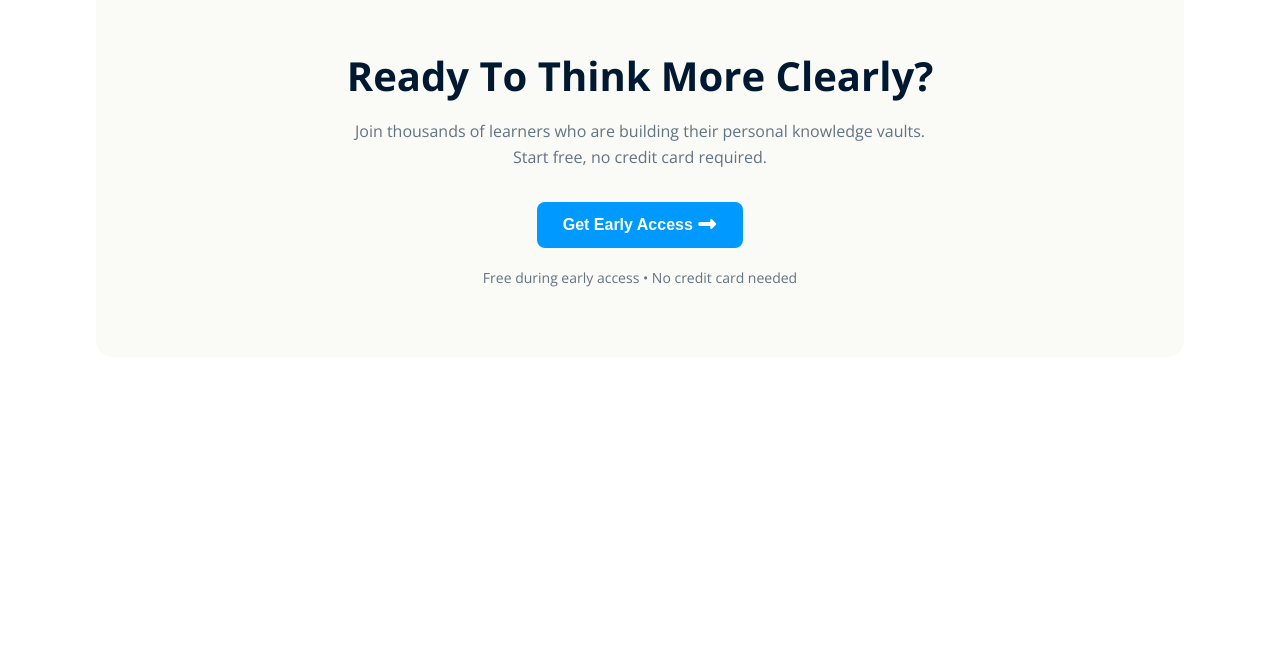
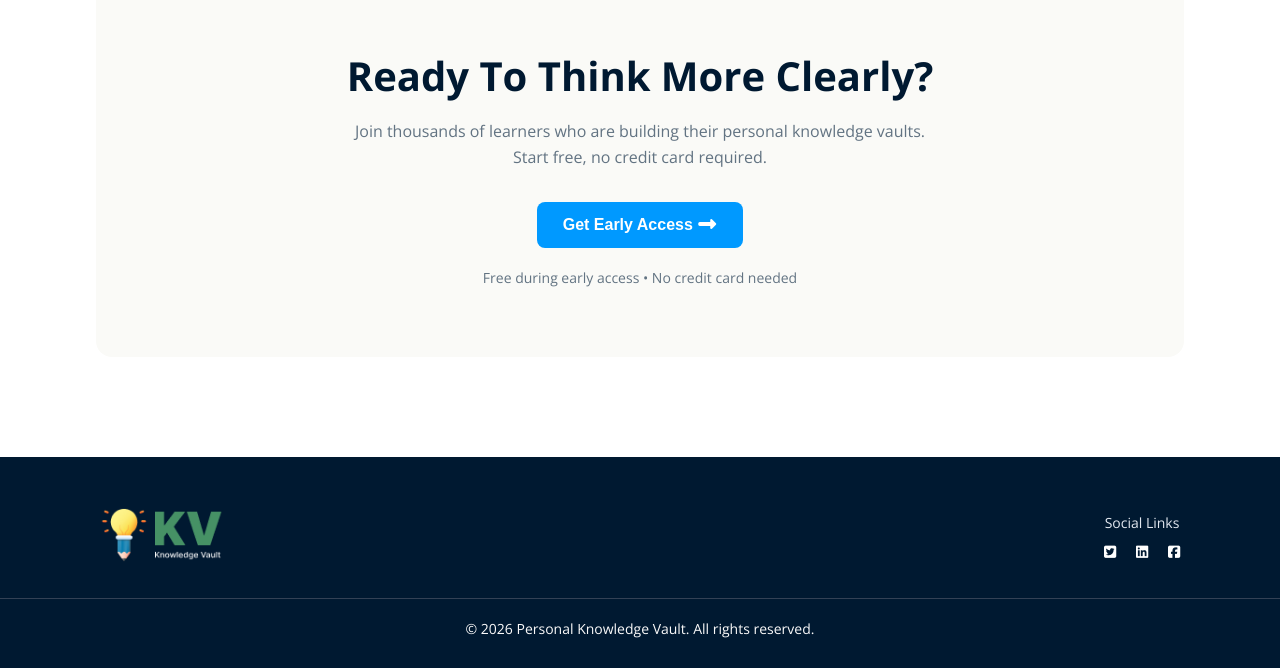
Before and after one commit to sagorhasan17/ph-dev-assign-1, a plain HTML site: page index.html in a window 1280 px wide. Shown: the part 2109-2777 px from the top of the page. Before the commit the page ends 2566 px from the top, so only its background shows below. Drawn offline with nearby package versions, Linux system fonts and the light colour scheme.

Commit message:
added footer

```diff
--- a/css/style.css
+++ b/css/style.css
@@ -85,6 +85,7 @@
   padding: 6px 12px;
   border-radius: 20px;
   width: 230px;
+  margin: 0 auto;
 }
 
 #hero-banner .open-txt {
@@ -180,16 +181,15 @@
   color: #627382;
 }
 
-
 #soluton {
   padding-top: 120px;
   background: #ffffff;
 }
-#soluton .soluton-left{
+#soluton .soluton-left {
   width: 600px;
   margin-right: 60px;
 }
-#soluton .soluton-left img{
+#soluton .soluton-left img {
   width: 100%;
 }
 
@@ -205,7 +205,6 @@
   color: #0099ff;
   letter-spacing: 1px;
 }
-
 
 #soluton .soluton-right h2 {
   font-size: 48px;
@@ -232,11 +231,9 @@
   font-size: 16px;
   color: #001931;
 }
-#soluton .soluton-list li i{
+#soluton .soluton-list li i {
   color: #0099ff;
 }
-
-
 
 #cedit {
   padding: 100px 0;
@@ -286,3 +283,75 @@
   font-size: 14px;
   color: #627382;
 }
+
+.footer {
+  background-color: #001931;
+  padding: 50px 0 30px;
+  color: #ffffff;
+}
+
+.footer-container {
+  margin: auto;
+  display: flex;
+  justify-content: space-between;
+  align-items: center;
+}
+
+.footer-left {
+  width: 130px;
+}
+
+.footer-left img {
+  width: 100%;
+}
+
+.footer-right {
+  text-align: center;
+}
+
+.footer-right p {
+  font-size: 14px;
+  margin-bottom: 10px;
+  color: #e2e8f0;
+}
+
+.social-icons {
+  display: flex;
+  gap: 12px;
+  justify-content: flex-end;
+}
+
+.social-icons a {
+  width: 20px;
+  height: 20px;
+  border-radius: 50%;
+  display: flex;
+  align-items: center;
+  justify-content: center;
+  color: #ffffff;
+  padding: 10px;
+  text-decoration: none;
+  font-weight: 600;
+  transition: 0.3s;
+}
+.social-icons a i {
+  font-size: 14px;
+}
+.social-icons a:hover {
+  border-color: #16a34a;
+  color: #0099ff;
+}
+
+.footer-divider {
+  width: 100%;
+  max-width: 1360px;
+  margin: 30px auto 20px;
+  height: 1px;
+  background: #334155;
+}
+
+.footer-copy {
+  text-align: center;
+  font-size: 14px;
+  color: #fafafa;
+}
--- a/index.html
+++ b/index.html
@@ -148,6 +148,29 @@
   </section>
 
 
+  <footer class="footer">
+    <div class="container footer-container">
+
+      <div class="footer-left">
+        <img src="./assets/logo-footer.png" alt="">
+      </div>
+
+      <div class="footer-right">
+        <p>Social Links</p>
+        <div class="social-icons">
+          <a href="#"><i class="fa-brands fa-square-twitter"></i></a>
+          <a href="#"><i class="fa-brands fa-linkedin"></i></a>
+          <a href="https://www.facebook.com/muhammadsagor17"><i class="fa-brands fa-square-facebook"></i></a>
+        </div>
+      </div>
+
+    </div>
+    <div class="footer-divider"></div>
+    <p class="footer-copy">
+      © 2026 Personal Knowledge Vault. All rights reserved.
+    </p>
+  </footer>
+
 
 </body>
 
```
